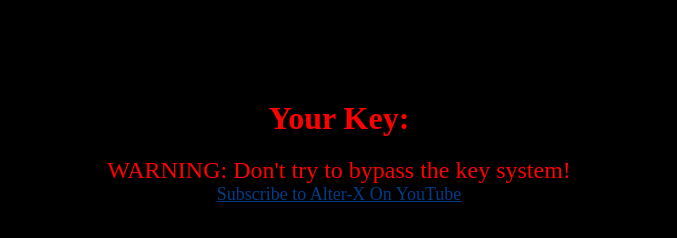
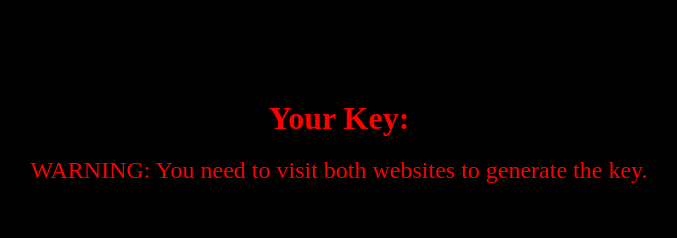
Before and after one commit to AlterX404/Key-System, a plain HTML site: page index.html in a window 1280 px wide. Shown: the whole page, without its empty margins (301-978 px from the left). Drawn offline with Linux system fonts and the light colour scheme.

Commit message:
Update index.html

```diff
--- a/index.html
+++ b/index.html
@@ -28,24 +28,7 @@
         }
         .warning-text {
             font-size: 24px;
-            color: red;
             margin-top: 20px;
-        }
-        .rainbow-button {
-            padding: 10px 20px;
-            font-size: 18px;
-            cursor: pointer;
-            animation: rainbow 2s linear infinite;
-        }
-        @keyframes rainbow {
-            0% { color: red; }
-            14% { color: orange; }
-            28% { color: yellow; }
-            42% { color: green; }
-            57% { color: blue; }
-            71% { color: indigo; }
-            85% { color: violet; }
-            100% { color: red; }
         }
     </style>
 </head>
@@ -53,8 +36,8 @@
     <div class="container">
         <div class="text">Your Key:</div>
         <div class="key-display" id="keyDisplay"></div>
-        <div class="warning-text" id="warningText">WARNING: Don't try to bypass the key system!</div>
-        <a href="https://www.youtube.com/channel/UCBTkrkGEibTUayqVvs8G5fg" class="rainbow-button">Subscribe to Alter-X On YouTube</a>
+        <button class="key-button" onclick="generateKey()" id="generateButton" style="display: none;">Generate Key</button>
+        <div class="warning-text" id="warningText">WARNING: You need to visit both websites to generate the key.</div>
     </div>
 
     <script>
@@ -80,21 +63,33 @@
             }
         }
 
-        // Check if the user has visited the specific URL to gain access
-        var expectedURL = "https://alterx404.github.io/key-checker-2/";
-        var hasVisited = localStorage.getItem("hasVisited");
+        // Check if the user has visited both websites in the past 30 minutes
+        var website1URL = "https://alterx404.github.io/key-checker-2/";
+        var website2URL = "https://alterx404.github.io/Key-system-1/";
 
-        if (document.referrer === expectedURL || hasVisited) {
-            document.getElementById("keyDisplay").style.display = "block"; // Show the key display element
-            document.getElementById("warningText").style.display = "none"; // Hide the warning text
-            document.getElementById("generateButton").style.display = "block"; // Show the "Generate Key" button
-        } else {
-            document.getElementById("keyDisplay").style.display = "none"; // Hide the key display element
-            document.getElementById("warningText").style.display = "block"; // Show the warning text
+        function checkVisitedWebsites() {
+            var website1Visited = sessionStorage.getItem("website1Visited");
+            var website2Visited = sessionStorage.getItem("website2Visited");
+
+            if (website1Visited && website2Visited) {
+                document.getElementById("generateButton").style.display = "block"; // Show the "Generate Key" button
+            } else {
+                document.getElementById("warningText").style.display = "block"; // Show the warning text
+            }
         }
 
-        // Set the flag to indicate that the user has visited the page
-        localStorage.setItem("hasVisited", true);
+        function setVisitedWebsites() {
+            var currentURL = window.location.href;
+
+            if (currentURL === website1URL) {
+                sessionStorage.setItem("website1Visited", true);
+            } else if (currentURL === website2URL) {
+                sessionStorage.setItem("website2Visited", true);
+            }
+        }
+
+        checkVisitedWebsites();
+        setVisitedWebsites();
     </script>
 </body>
 </html>
```
